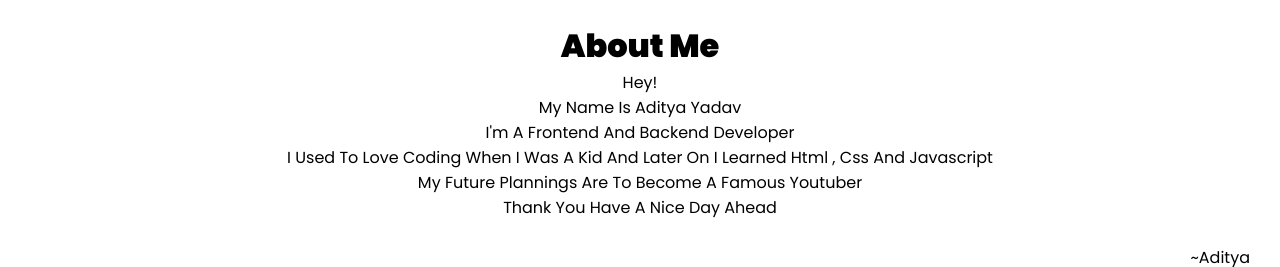
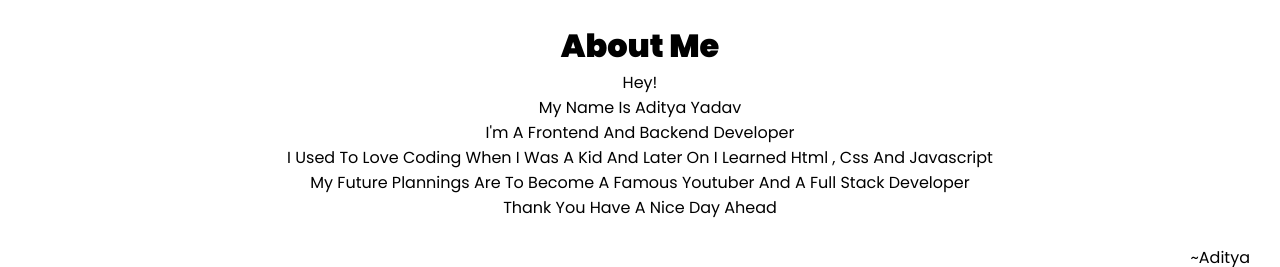
Before and after one commit to adiyadav123/code_with_aditya.github.io, a plain HTML site: page index.html in a window 1280 px wide. Shown: the part 808-1075 px from the top of the page. Drawn offline with Linux system fonts and the light colour scheme.

Commit message:
Update index.html

```diff
--- a/index.html
+++ b/index.html
@@ -189,7 +189,7 @@ footer{
     <div class="content">
        <a name="about"></a>
         <h1>About me</h1>
-    <p align="center">Hey!<br>My Name is Aditya Yadav <br>I'm a Frontend And Backend Developer<br>i used to love coding when i was a kid and later on i learned html , css and javascript <br>my future plannings are to become a famous youtuber <br> thank you have a nice day ahead<p align="right"><br>~aditya</p></p><h1><a name="services"></a>services</h1><p align="center"><img src="https://images.businessnewsdaily.com/app/uploads/2022/04/04081906/build-your-pages.png" alt="" width="60%"></p><h2 align="center">your <span id="weee">website</span> in your hands</h2><p align="center">we'll make the best website in the cheapest cost for you<br><br>you just need to contact us and get your website done according to your idea</p>
+    <p align="center">Hey!<br>My Name is Aditya Yadav <br>I'm a Frontend And Backend Developer<br>i used to love coding when i was a kid and later on i learned html , css and javascript <br>my future plannings are to become a famous youtuber and a full stack developer<br> thank you have a nice day ahead<p align="right"><br>~aditya</p></p><h1><a name="services"></a>services</h1><p align="center"><img src="https://images.businessnewsdaily.com/app/uploads/2022/04/04081906/build-your-pages.png" alt="" width="60%"></p><h2 align="center">your <span id="weee">website</span> in your hands</h2><p align="center">we'll make the best website in the cheapest cost for you<br><br>you just need to contact us and get your website done according to your idea</p>
     </div>
     <footer><a name="contact"></a><h2 align="center">© Code With Aditya</h2><i><p align="center">contact us: +91 7275708969<br>e-mail: ay971876@gmail.com<br>instagram: aditya55819d</p></i></footer>
   </body>
```
